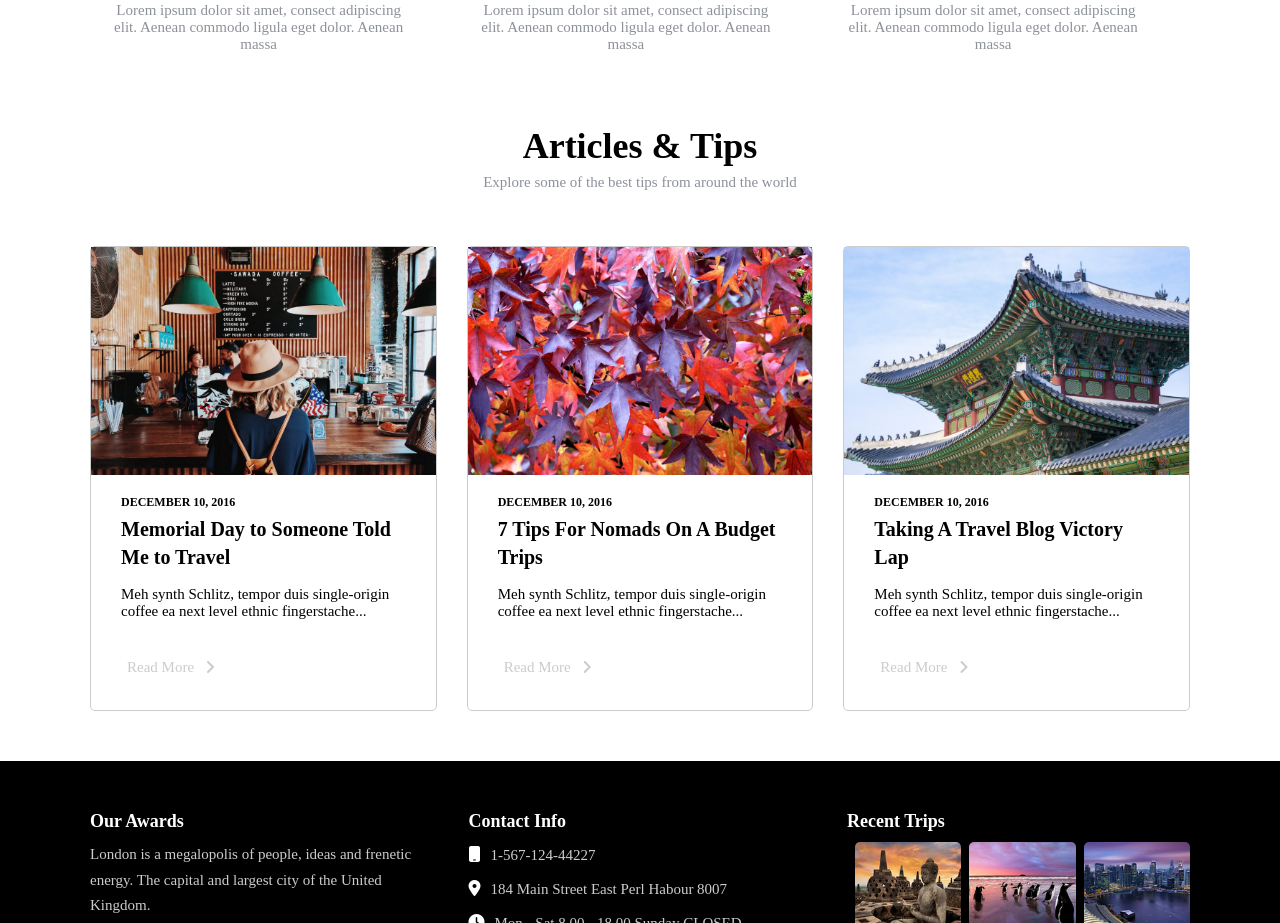
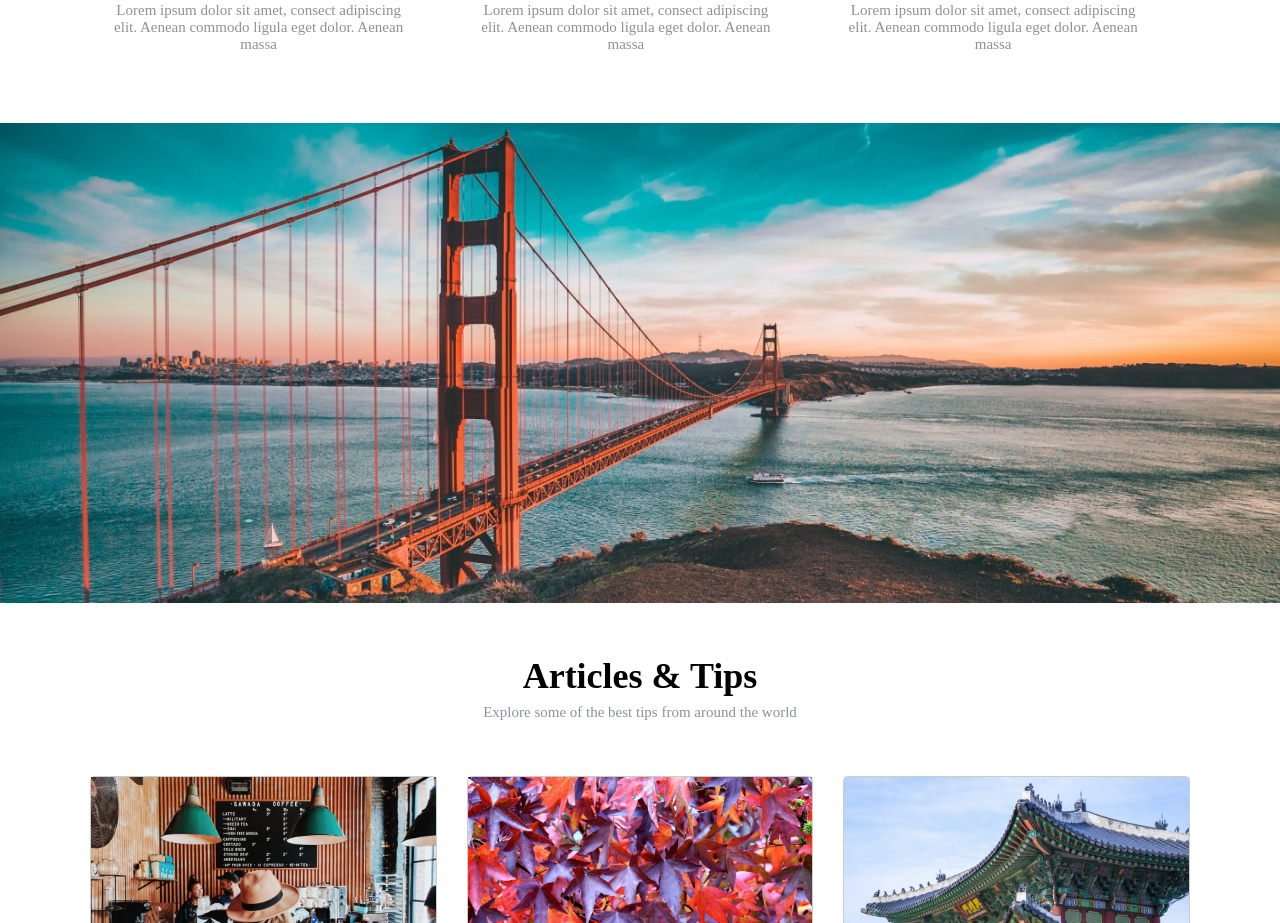
Before and after one commit to ThuTrang5631/GTour, a React (Create React App) app: page / in a window 1280 px wide. Shown: the part 1500-2423 px from the top of the page. Built offline with nearby package versions, Linux system fonts and the light colour scheme.

Commit message:
feat: bg-section

```diff
--- a/src/App.js
+++ b/src/App.js
@@ -17,7 +17,6 @@
 import postCardImage1 from "./assets/postcardimage1.jpg";
 import postCardImage2 from "./assets/postcardimage2.jpeg";
 import postCardImage3 from "./assets/postcardimage3.jpg";
-import bridgeRedImage from "./assets/bridgeRed.jpg";
 
 const listDestinations = [
   {
@@ -194,7 +193,7 @@
           </div>
         }
       </section>
-      <section className="bgsection"></section>
+      <section className="bgsection mb-50"></section>
       <section className="articles padding-inwrap mb-50">
         <h2 className="articles__content titleh2">Articles & Tips</h2>
         <p className="articles__content subtitle mb-50">
--- a/src/styles/_app.scss
+++ b/src/styles/_app.scss
@@ -12,6 +12,15 @@
   .articles__wrapcard {
     @include flexRow();
   }
+
+  .bgsection {
+    background-image: url("../../src/assets/bridgeRed.jpg");
+    height: 60vh;
+    background-size: cover;
+    background-repeat: no-repeat;
+    width: 100%;
+    background-position: center;
+  }
 }
 
 //MOBILE
```
